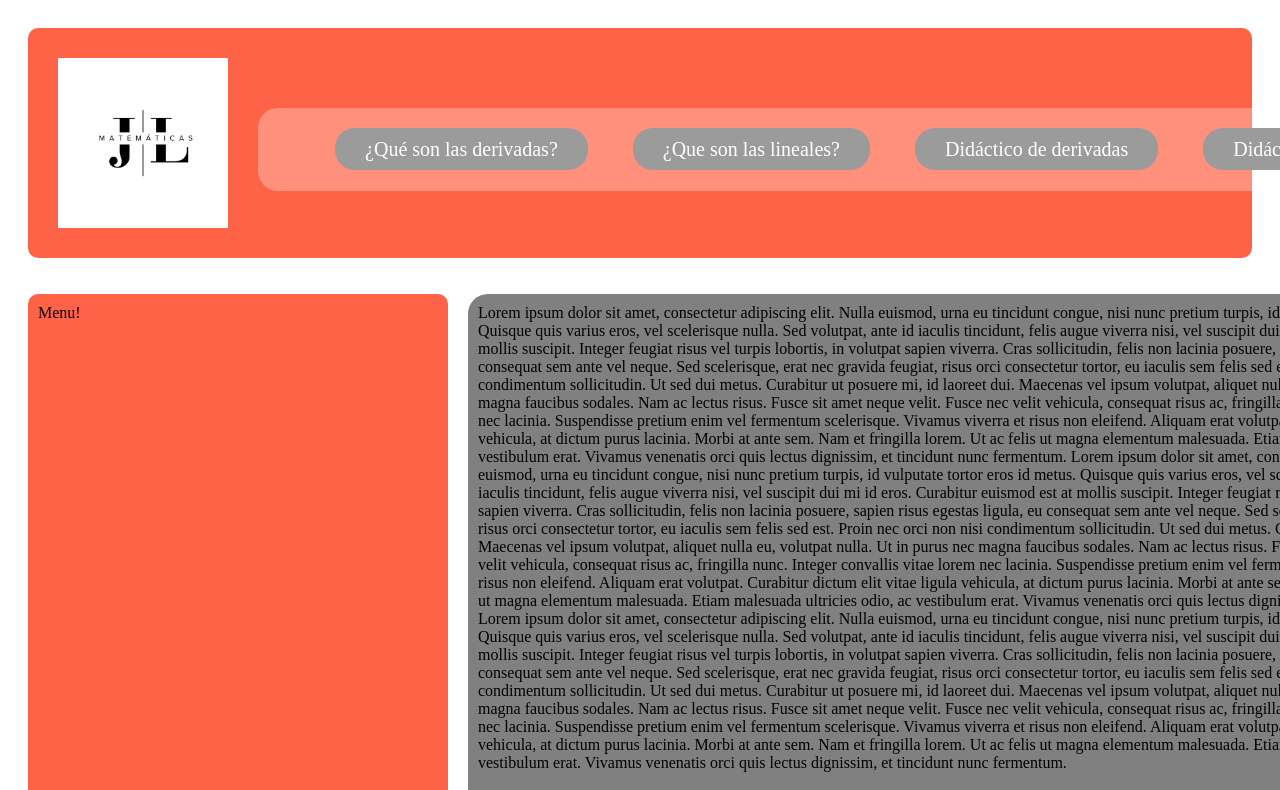
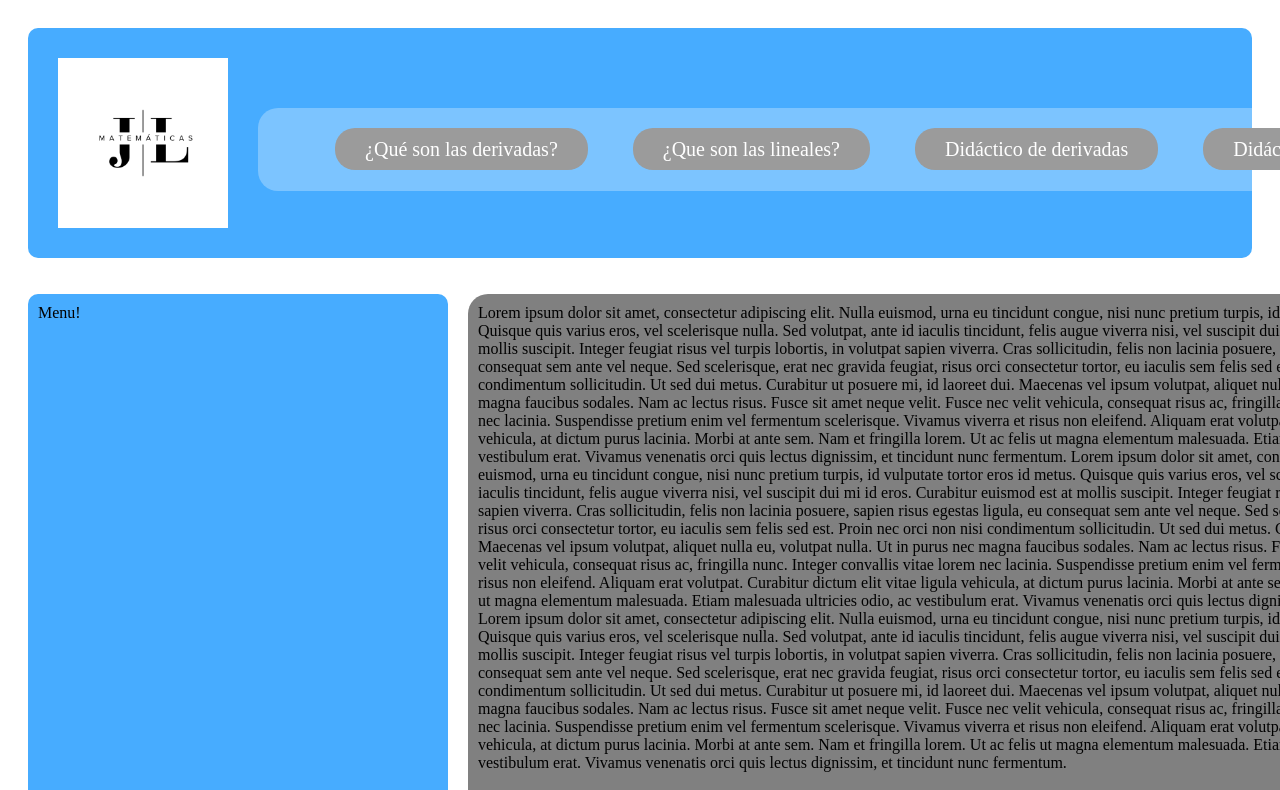
Before and after one commit to Joelito-Izuziwa/MatesProytecto, a plain HTML site: page Menu.html in a window 1280 px wide. Shown: the top 790 px of the page. Drawn offline with Linux system fonts and the light colour scheme.

Commit message:
Update Menu.html

```diff
--- a/Menu.html
+++ b/Menu.html
@@ -10,7 +10,7 @@
             padding: 10px;
         }
         .tablahrz{
-            background-color: tomato;
+            background-color: rgb(71, 172, 255);
             height: 210px;
             border-radius: 10px;
         }
@@ -19,7 +19,7 @@
 
         }
         .tablavrt{
-            background-color: tomato;
+            background-color: rgb(71, 172, 255);
             width: 400px;
             height: 600px;
             position: sticky;
@@ -71,7 +71,7 @@
             <center>
                 <span style="margin-right: 20px;"><a href="derivadas.html" class="linkmenu">¿Qué son las derivadas?</a></span>
                 <span style="margin-right: 20px;"><a href="limites.html" class="linkmenu">¿Que son las lineales?</a></span>
-                <span style="margin-right: 20px;"><a href="" class="linkmenu">Didáctico de derivadas</a></span>
+                <span style="margin-right: 20px;"><a href="diderivadas.html" class="linkmenu">Didáctico de derivadas</a></span>
                 <span style="margin-right: 20px;"><a href="" class="linkmenu">Didáctico de lineales</a></span>
 
             </center>
```
